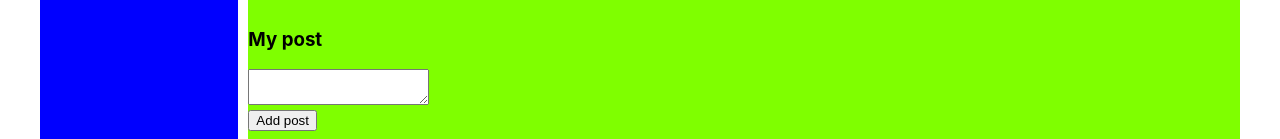
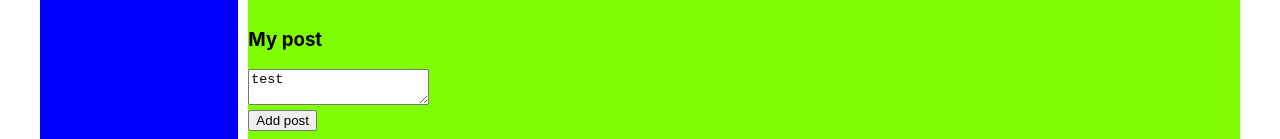
Before and after one commit to dimrys/social_network, a React (Create React App) app: page /profile/1 in a window 1280 px wide. Shown: the part 455-594 px from the top of the page. Built offline with nearby package versions, Linux system fonts and the light colour scheme; grey boxes are pictures that could not be loaded.

Commit message:
correctly store in props all components

```diff
--- a/src/App.tsx
+++ b/src/App.tsx
@@ -8,27 +8,29 @@ import {BrowserRouter, Route} from 'react-router-dom'
 import News from "./components/News/News";
 import Music from './components/Music/Music';
 import Settings from "./components/Settings/Settings";
-import {State1Type} from "./redux/state";
+import { StoreType } from "./redux/state";
 
 
 
 type AppType = {
-    state: State1Type
-    addPost: () => void
-    addMessage: () => void
-    updateNewPost: (textInAdPost: string) => void
-    updateNewMessage: (textInAdMessage: string) => void
+    store: StoreType
+
 }
 
 function App(props: AppType) {
+    const state = props.store.getState()
     return (
 
             <div className="app-wrapper">
                 <Header/>
                 <Navbar/>
                 <div className="app-wrapper-dialogs">
-                    <Route path='/profile' render={() => <Profile state = {props.state.profilePage} addPost = {props.addPost} updateNewPost = {props.updateNewPost}/>}/>
-                    <Route path='/dialogs' render={() => <Dialogs state = {props.state.dialogsPage} addMessage = {props.addMessage} updateNewMessage = {props.updateNewMessage}/>}/>
+                    <Route path='/profile' render={() => <Profile state = {state.profilePage}
+                                                                  addPost = {props.store.addPost.bind(props.store)}
+                                                                  updateNewPost = {props.store.updateNewPost.bind(props.store)}/>}/>
+                    <Route path='/dialogs' render={() => <Dialogs state = {state.dialogsPage}
+                                                                  addMessage = {props.store.addMessage.bind(props.store)}
+                                                                  updateNewMessage = {props.store.updateNewMessage.bind(props.store)}/>}/>
                     <Route path='/news' render={() => <News/>}/>
                     <Route path='/music' render={() => <Music/>}/>
                     <Route path='/settings' render={() => <Settings/>}/>
--- a/src/components/Profile/Mypost/Mypost.tsx
+++ b/src/components/Profile/Mypost/Mypost.tsx
@@ -14,13 +14,13 @@ type PropsType = {
 const Mypost: React.FC<PropsType> = (props) => {
 
 
-
     const addPost = () => {
         props.addPost()
     }
 
     const onChangePost = (e: React.ChangeEvent<HTMLTextAreaElement>) => {
-        props.updateNewPost(e.currentTarget.value)
+        let newText = e.currentTarget.value
+        props.updateNewPost(newText)
     }
 
 
@@ -37,7 +37,9 @@ const Mypost: React.FC<PropsType> = (props) => {
 
             </div>
             <div className={s.posts}>
-                {props.posts.map(p => <Post likes={p.likes} message={p.message}/>)}
+                {props.posts.map(p => <Post key={p.id}
+                    likes={p.likes}
+                    message={p.message}/>)}
             </div>
         </div>
     )
--- a/src/index.tsx
+++ b/src/index.tsx
@@ -1,31 +1,24 @@
 import React from 'react';
 import reportWebVitals from './reportWebVitals';
-import {state1, subscribe} from './redux/state'
+import {store} from './redux/state'
 import ReactDOM from 'react-dom';
 import './index.css';
 import App from './App';
-import {addPost, addMessage, State1Type, updateNewPost, updateNewMessage} from './redux/state'
 import {BrowserRouter} from "react-router-dom";
-
 
 
 export const renderEntireTree = () => {
     ReactDOM.render(
         <BrowserRouter>
-            <App state ={state1}
-                 updateNewPost = {updateNewPost}
-                 addPost = {addPost}
-                 updateNewMessage = {updateNewMessage}
-                 addMessage = {addMessage}/>
+            <App store={store}/>
         </BrowserRouter>,
         document.getElementById('root')
     );
 }
 
 
-
 renderEntireTree()
-subscribe(renderEntireTree)
+store.subscribe(renderEntireTree)
 
 // If you want to start measuring performance in your app, pass a function
 // to log results (for example: reportWebVitals(console.log))
--- a/src/redux/state.ts
+++ b/src/redux/state.ts
@@ -38,7 +38,7 @@ export type State1Type = {
 }
 
 
-type StoreType = {
+export type StoreType = {
     _state: State1Type
     _changeState: () => void
     subscribe: (observer: () => void) => void
@@ -52,15 +52,15 @@ type StoreType = {
 }
 
 
-const store: StoreType = {
-    _state: {
+ export const store: StoreType = {
+    _state:  {
         profilePage: {
             posts: [
                 {id: 1, message: "Hello, world!", likes: 5},
                 {id: 2, message: "I like programming", likes: 12},
                 {id: 3, message: "What is your name?", likes: 122},
             ],
-            newPostText: ''
+            newPostText: 'test'
 
         },
         dialogsPage: {
@@ -83,7 +83,7 @@ const store: StoreType = {
         sidebar: {}
     },
     _changeState() {
-        console.log("state chenged")
+        console.log("state changed")
     },
     subscribe(observer) {
         this._changeState = observer
@@ -113,67 +113,66 @@ const store: StoreType = {
         this._changeState()
     },
     getState() {
-        const state = this._state
-        return state
+        return this._state
     }
 
 
 }
 
-export const state1: State1Type = {
-    profilePage: {
-        posts: [
-            {id: 1, message: "Hello, world!", likes: 5},
-            {id: 2, message: "I like programming", likes: 12},
-            {id: 3, message: "What is your name?", likes: 122},
-        ],
-        newPostText: ''
-
-    },
-    dialogsPage: {
-        dialogs: [
-            {id: 1, name: "Dima"},
-            {id: 2, name: "Sasha"},
-            {id: 3, name: "Sasha"},
-            {id: 4, name: "Masha"},
-            {id: 5, name: "Kolya"}
-        ],
-        messages: [
-            {id: 1, message: "Hi"},
-            {id: 2, message: "How are you ?"},
-            {id: 3, message: "I am fine"},
-            {id: 4, message: "Do you speak english"},
-            {id: 5, message: "YOOO"}
-        ],
-        newMessageText: ''
-    },
-    sidebar: {}
-}
-
-export const addPost = () => {
-    const newPost: PostType = {
-        id: new Date().getDate(), message: state1.profilePage.newPostText, likes: 0
-    }
-    state1.profilePage.posts.push(newPost)
-    state1.profilePage.newPostText = ''
-    changeState()
-}
-
-export const updateNewPost = (textInAdPost: string) => {
-    state1.profilePage.newPostText = textInAdPost
-    changeState()
-}
-
-export const addMessage = () => {
-    const newMessage: MessageType = {
-        id: new Date().getDate(), message: state1.dialogsPage.newMessageText
-    }
-    state1.dialogsPage.messages.push(newMessage)
-    state1.dialogsPage.newMessageText = ''
-    changeState()
-}
-
-export const updateNewMessage = (textInAdMessage: string) => {
-    state1.dialogsPage.newMessageText = textInAdMessage
-    changeState()
-}
+// export const state1: State1Type = {
+//     profilePage: {
+//         posts: [
+//             {id: 1, message: "Hello, world!", likes: 5},
+//             {id: 2, message: "I like programming", likes: 12},
+//             {id: 3, message: "What is your name?", likes: 122},
+//         ],
+//         newPostText: ''
+//
+//     },
+//     dialogsPage: {
+//         dialogs: [
+//             {id: 1, name: "Dima"},
+//             {id: 2, name: "Sasha"},
+//             {id: 3, name: "Sasha"},
+//             {id: 4, name: "Masha"},
+//             {id: 5, name: "Kolya"}
+//         ],
+//         messages: [
+//             {id: 1, message: "Hi"},
+//             {id: 2, message: "How are you ?"},
+//             {id: 3, message: "I am fine"},
+//             {id: 4, message: "Do you speak english"},
+//             {id: 5, message: "YOOO"}
+//         ],
+//         newMessageText: ''
+//     },
+//     sidebar: {}
+// }
+//
+// export const addPost = () => {
+//     const newPost: PostType = {
+//         id: new Date().getDate(), message: state1.profilePage.newPostText, likes: 0
+//     }
+//     state1.profilePage.posts.push(newPost)
+//     state1.profilePage.newPostText = ''
+//     changeState()
+// }
+//
+// export const updateNewPost = (textInAdPost: string) => {
+//     state1.profilePage.newPostText = textInAdPost
+//     changeState()
+// }
+//
+// export const addMessage = () => {
+//     const newMessage: MessageType = {
+//         id: new Date().getDate(), message: state1.dialogsPage.newMessageText
+//     }
+//     state1.dialogsPage.messages.push(newMessage)
+//     state1.dialogsPage.newMessageText = ''
+//     changeState()
+// }
+//
+// export const updateNewMessage = (textInAdMessage: string) => {
+//     state1.dialogsPage.newMessageText = textInAdMessage
+//     changeState()
+// }
```
Also changed, not shown: 1 other file (tests, documents, lock files or other folders).
